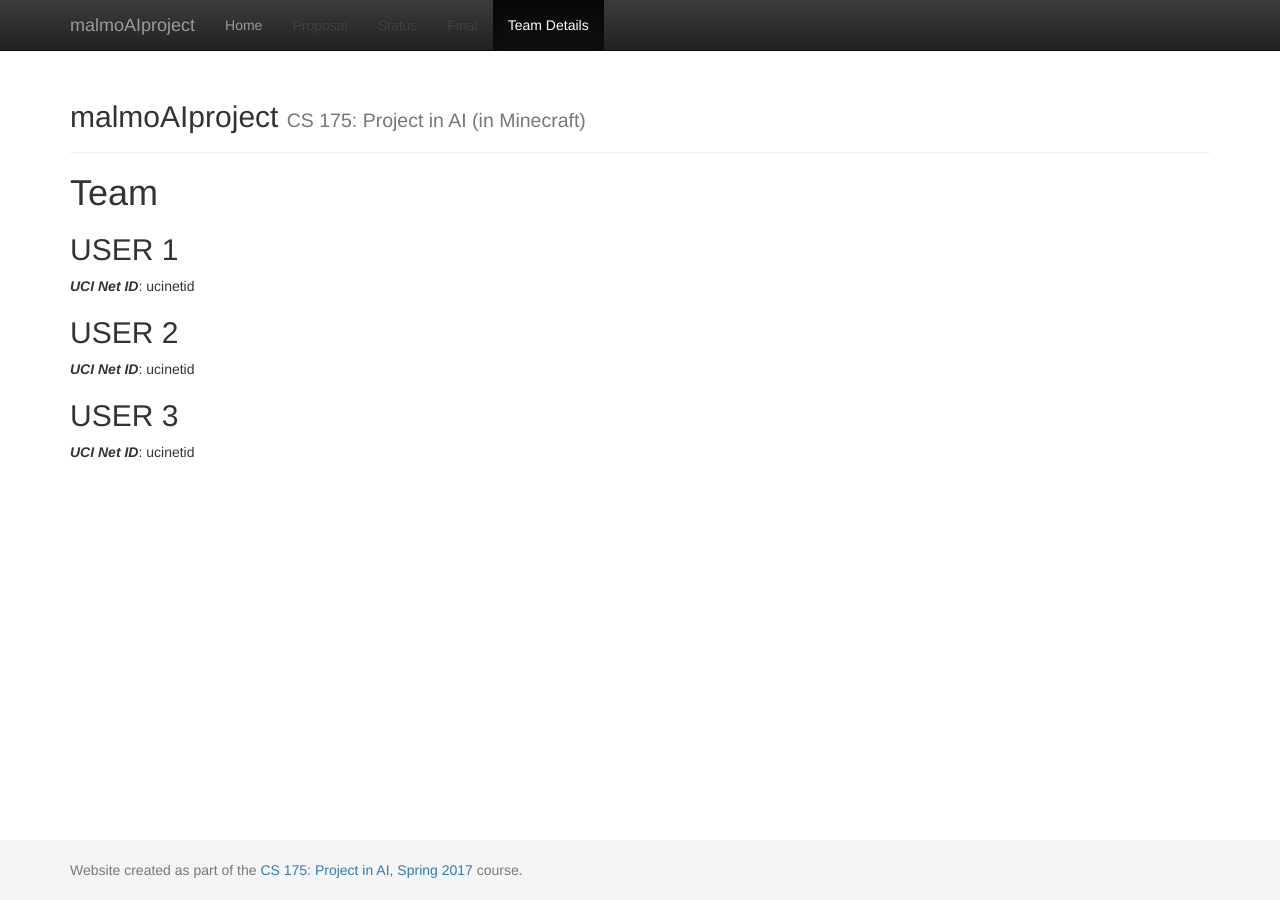
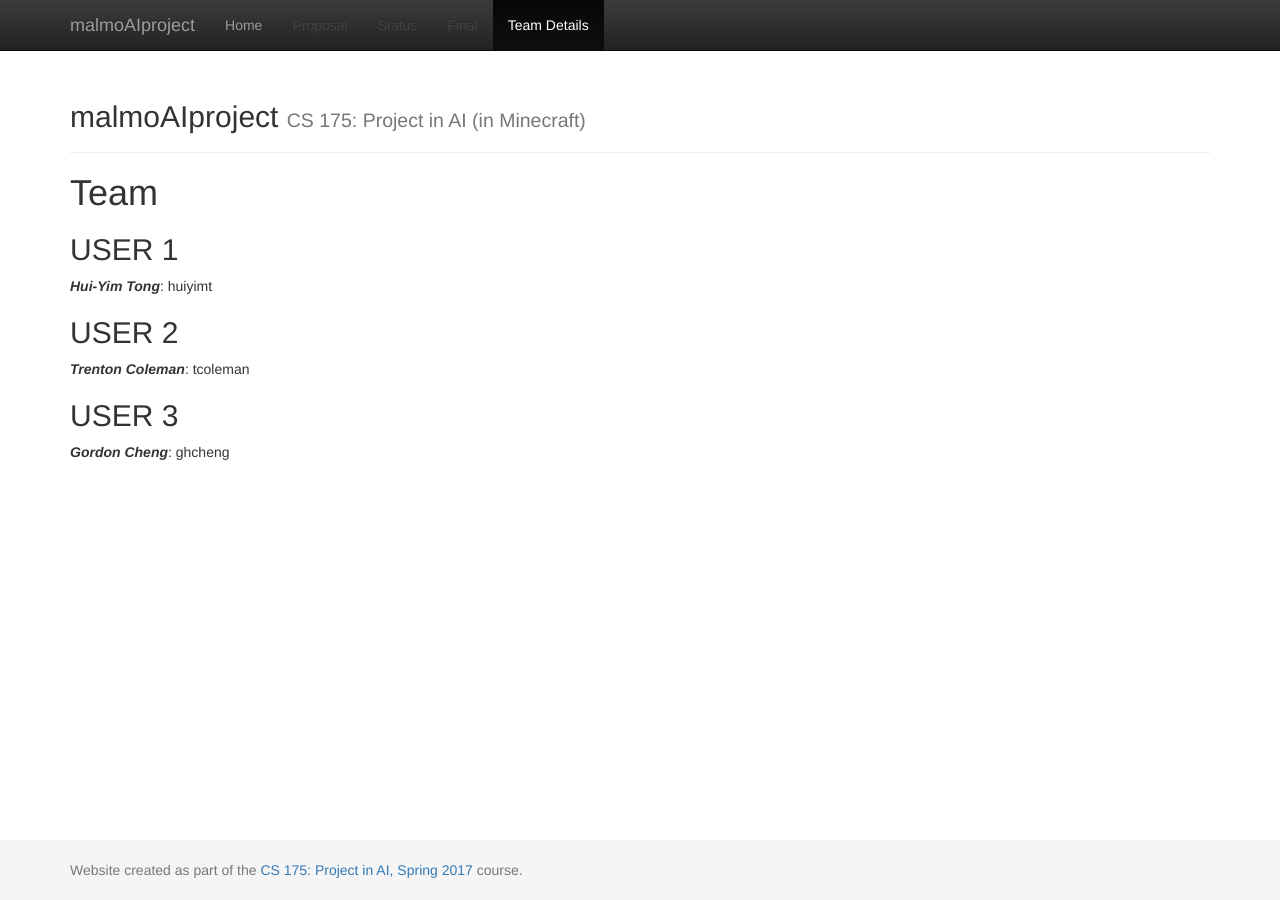
Before and after one commit to julia-tong/Maltris, a Jekyll site: the page built from docs/team.md, in a window 1280 px wide. Built offline with Jekyll 4.4.1, drawn with Linux system fonts in a browser that asks for light colours.

Commit message:
update team details

```diff
--- a/docs/team.md
+++ b/docs/team.md
@@ -7,10 +7,10 @@ title:  Team
 
 
 ## USER 1
-***UCI Net ID***: ucinetid
+***Hui-Yim Tong***: huiyimt
 
 ## USER 2
-***UCI Net ID***: ucinetid
+***Trenton Coleman***: tcoleman
 
 ## USER 3
-***UCI Net ID***: ucinetid
+***Gordon Cheng***: ghcheng
```
